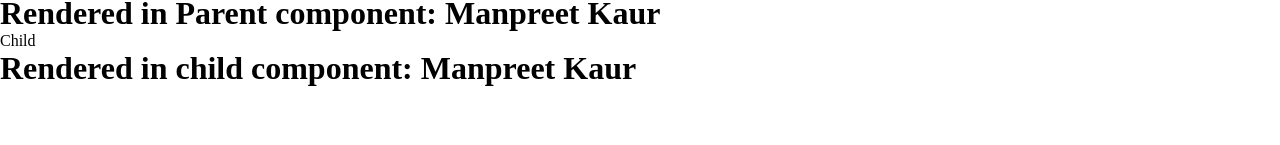
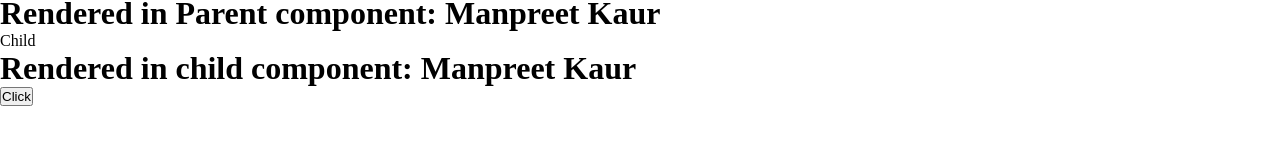
Before and after one commit to manpreetkaur292006-design/REACT-JS-CLASSES, a React (Vite) app in the folder vite-project-one/: page / in a window 1280 px wide. Shown: the part 293-438 px from the top of the page. Built offline with nearby package versions, Linux system fonts and the light colour scheme.

Commit message:
added some lines of code

```diff
--- a/vite-project-one/src/propsPassing/Child.jsx
+++ b/vite-project-one/src/propsPassing/Child.jsx
@@ -11,11 +11,12 @@ import React from 'react'
 // }
 
 // new method
-const Child = ({name}) => {
+const Child = ({name,alert}) => {
   return (
     <>
     <div>Child</div>
     <h1>Rendered in child component: {name}</h1>
+    <button onClick={alert}>Click</button>
     </>
   )
 }
```
